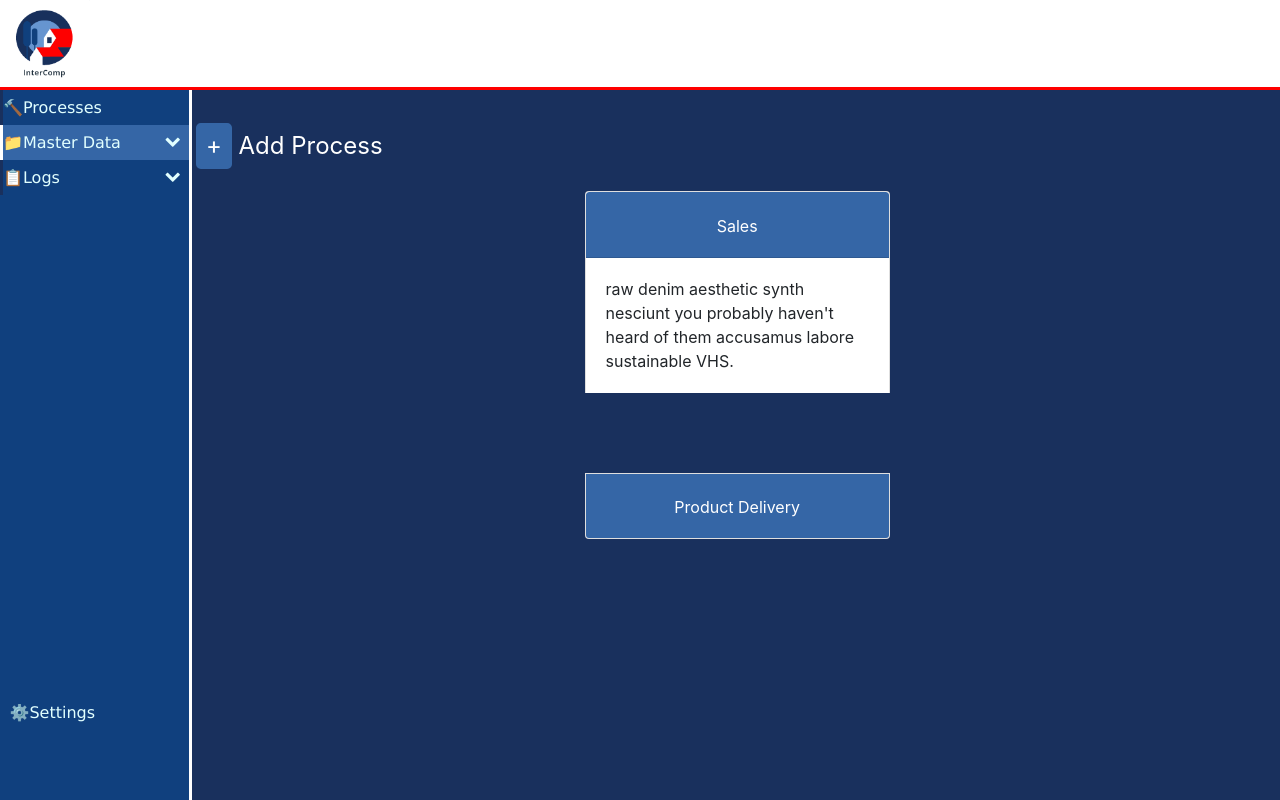
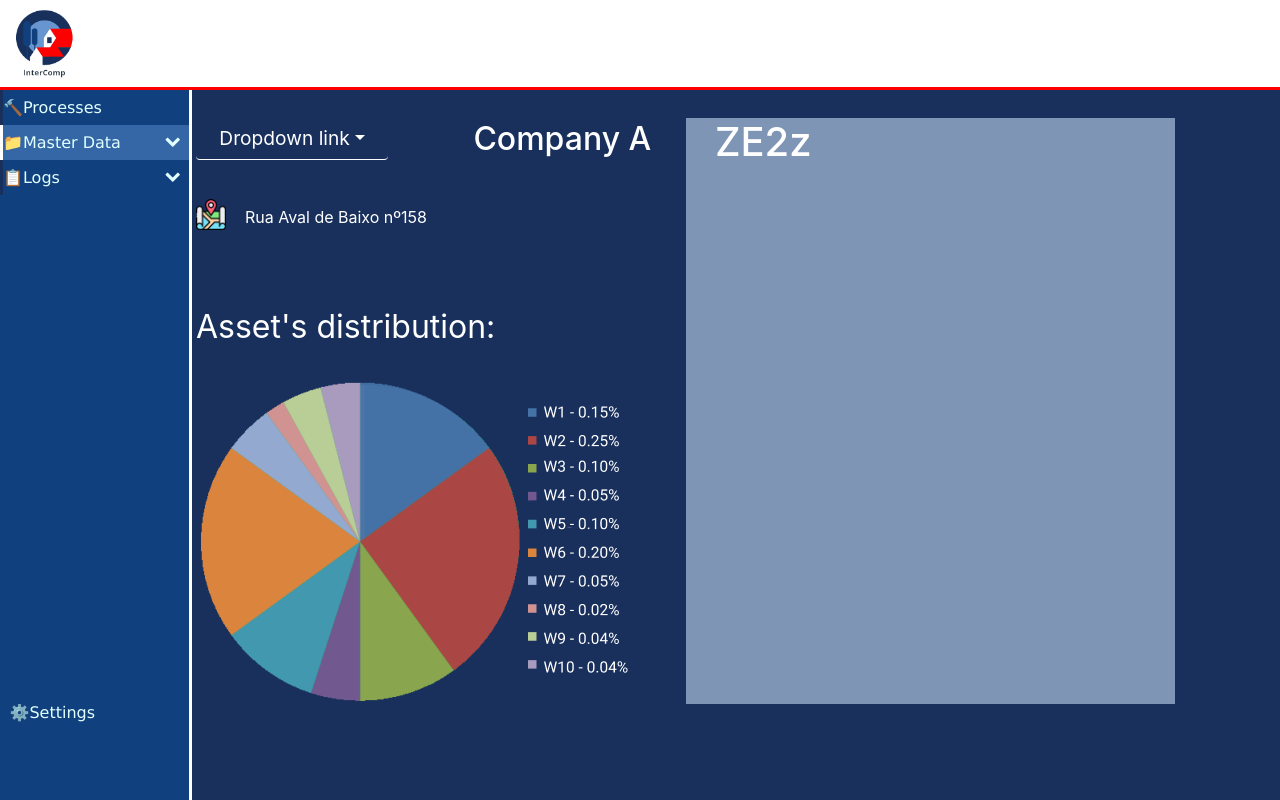
Before and after one commit to TomasNovo/FEUP-SINF, a React (Create React App) app in the folder frontend/: page /warehouses in a window 1280 px wide. Built offline with nearby package versions, Linux system fonts and the light colour scheme.

Commit message:
Started wharehouses frontend. Missing right part

```diff
--- a/frontend/src/components/App/App.js
+++ b/frontend/src/components/App/App.js
@@ -1,6 +1,6 @@
 import React from 'react';
 import axios from 'axios';
-import Processes from '../Processes/Processes';
+import Wharehouses from '../Warehouses/Warehouses';
 
 const API_PORT = 7000;
 
@@ -40,7 +40,7 @@ class App extends React.Component
 	render() {
 		return (
 
-			<Processes/>
+			<Wharehouses/>
 
 			// <Settings />
 
--- /dev/null
+++ b/frontend/src/components/Warehouses/Warehouses.js
@@ -0,0 +1,52 @@
+import React from 'react';
+import 'bootstrap/dist/css/bootstrap.min.css';
+import Container from "react-bootstrap/Container";
+import './Warehouses.scss'
+import PageTemplate from '../PageTemplate/PageTemplate';
+import localization from '../../assets/localization.png';
+import graphic from '../../assets/distribution.png';
+
+class Warehouses extends React.Component
+{
+	render() {
+		return (
+            <body>
+                <PageTemplate page="wharehouses">
+                    <Container>
+                        <div className="all">
+                            <div className="left">
+                                <div class="btn-group">
+                                <div class="dropdown show">
+                                    <a class="btn btn-secondary dropdown-toggle" href="#" role="button" id="dropdownMenuLink" data-toggle="dropdown" aria-haspopup="true" aria-expanded="false">
+                                        Dropdown link
+                                    </a>
+                                    <div class="dropdown-menu" aria-labelledby="dropdownMenuLink">
+                                        <a class="dropdown-item" href="#">Action</a>
+                                        <a class="dropdown-item" href="#">Another action</a>
+                                        <a class="dropdown-item" href="#">Something else here</a>
+                                    </div>
+                                    </div>
+                                </div>
+                                <h1>Company A</h1>
+                                <div class="localization">
+                                    <img src={localization} alt="Localization" width="30" height="31" />
+                                    <p>Rua Aval de Baixo nº158</p>
+                                </div>
+                                <div class="assets">
+                                    <p>Asset's distribution:</p>
+                                    <img src={graphic} alt="Graphic" />
+                                </div>
+                            </div>
+                            <div className="right">
+                                <h1>ZE2z</h1>
+                            </div>
+                        </div>
+                    </Container>
+                </PageTemplate>
+            </body>
+
+        );
+	}
+};
+
+export default Warehouses;
--- /dev/null
+++ b/frontend/src/components/Warehouses/Warehouses.scss
@@ -0,0 +1,113 @@
+.all
+{
+    margin-left: 10%;
+    margin-top: 7%;
+    display: flex;
+    height: 30%;
+}
+
+.all .left
+{
+    margin-top: -5%;
+    width: 50%;
+    float: left;
+}
+
+.all .right
+{
+    background-color: rgb(127,149,181);
+    width: 50%;
+    float: right;
+    margin-right: 2%;
+    margin-top: -5%;
+}
+
+.all .left > h1, .all .right > h1
+{
+    margin-left: 6%;
+    color: white;
+}
+
+.left h1
+{
+    font-size: 2em;
+    float: right;
+    margin-right: 7%;
+    margin-top: -8%;
+}
+
+.btn
+{
+    border-radius: none;
+    width: 10em;
+    font-size: 1.2em;
+}
+
+.btn-group
+{
+    width: 100%;
+}
+
+.show > .btn-secondary.dropdown-toggle
+{
+    background-color: rgb(25,48,93);
+    border-top: none;
+    border-left: none;
+    border-right: none;
+    border-bottom: solid 0.1em white;
+}
+
+#dropdownMenuLink:hover
+{
+    background-color: rgb(26, 63, 138);
+    border-top: none;
+    border-left: none;
+    border-right: none;
+    border-bottom: solid 0.1em white;
+}
+
+#dropdownMenuLink:active
+{
+  background-color: rgb(26, 63, 138);
+  border-top: none;
+    border-left: none;
+    border-right: none;
+    border-bottom: solid 0.1em white;
+}
+
+// Tirar aquela paneleiragem daquela border cinzenta
+#dropdownMenuLink:focus
+{
+    background-color: rgb(26, 63, 138);
+    border-top: none;
+    border-left: none;
+    border-right: none;
+    border-bottom: solid 0.1em white;
+}
+
+.localization
+{
+    margin-top: 8%;
+}
+
+.localization > p
+{
+    margin-left: 10%;
+    margin-top: -5% ;
+}
+
+p
+{
+    color: white;
+}
+
+.assets
+{
+    margin-top: 15%;
+    font-size: 2em;
+    color: white;
+}
+
+.assets > p
+{
+}
```
Also changed, not shown: frontend/src/assets/distribution.png (added), frontend/src/assets/localization.png (added).
